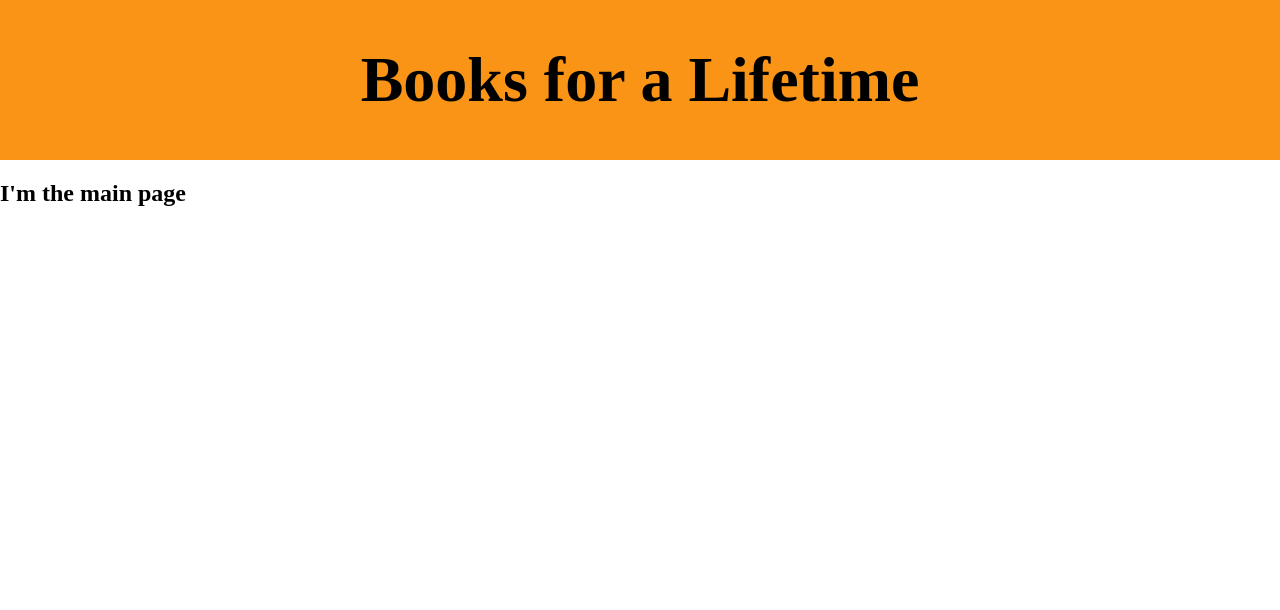
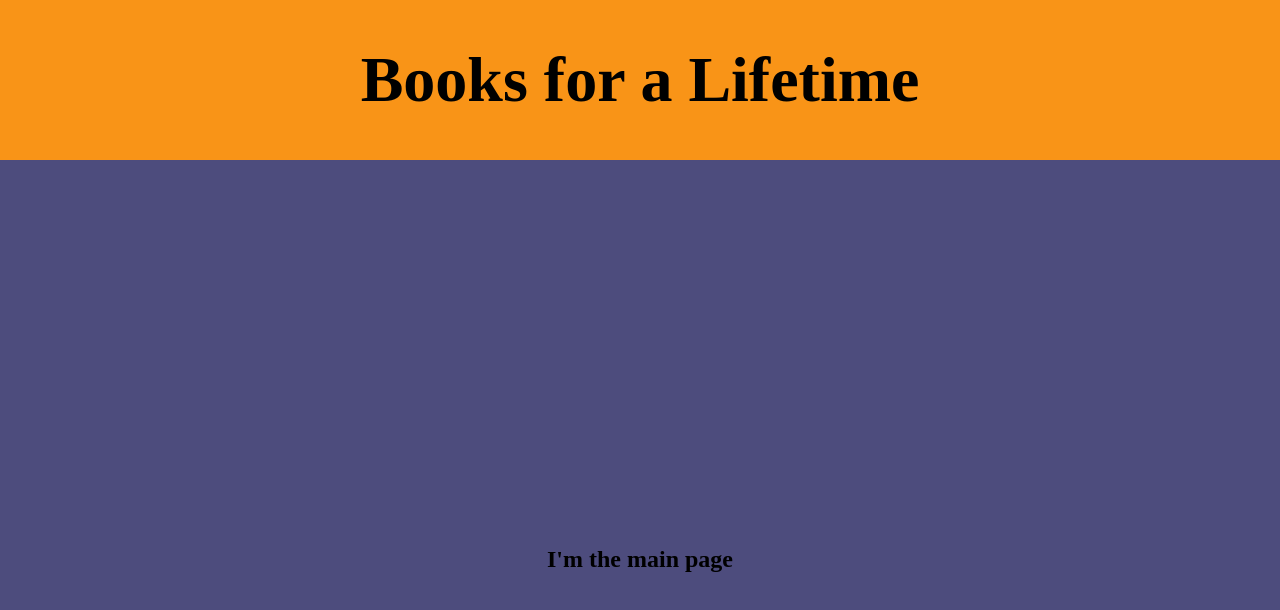
Before and after one commit to gabriele-andolina/book-organiser, a React (Create React App) app: page / in a window 1280 px wide. Shown: the top 610 px of the page. Built offline with nearby package versions, Linux system fonts and the light colour scheme; a web font is replaced by a local one.

Commit message:
Style: Added bg color and main style for Main

```diff
--- a/src/style.css
+++ b/src/style.css
@@ -15,3 +15,11 @@ body {
     background-color: #f99417;
     width: 100vw;
 }
+
+.main-page {
+    background-color: #4d4c7d;
+    height: 100vh;
+    display: flex;
+    justify-content: center;
+    align-items: center;
+}
```
